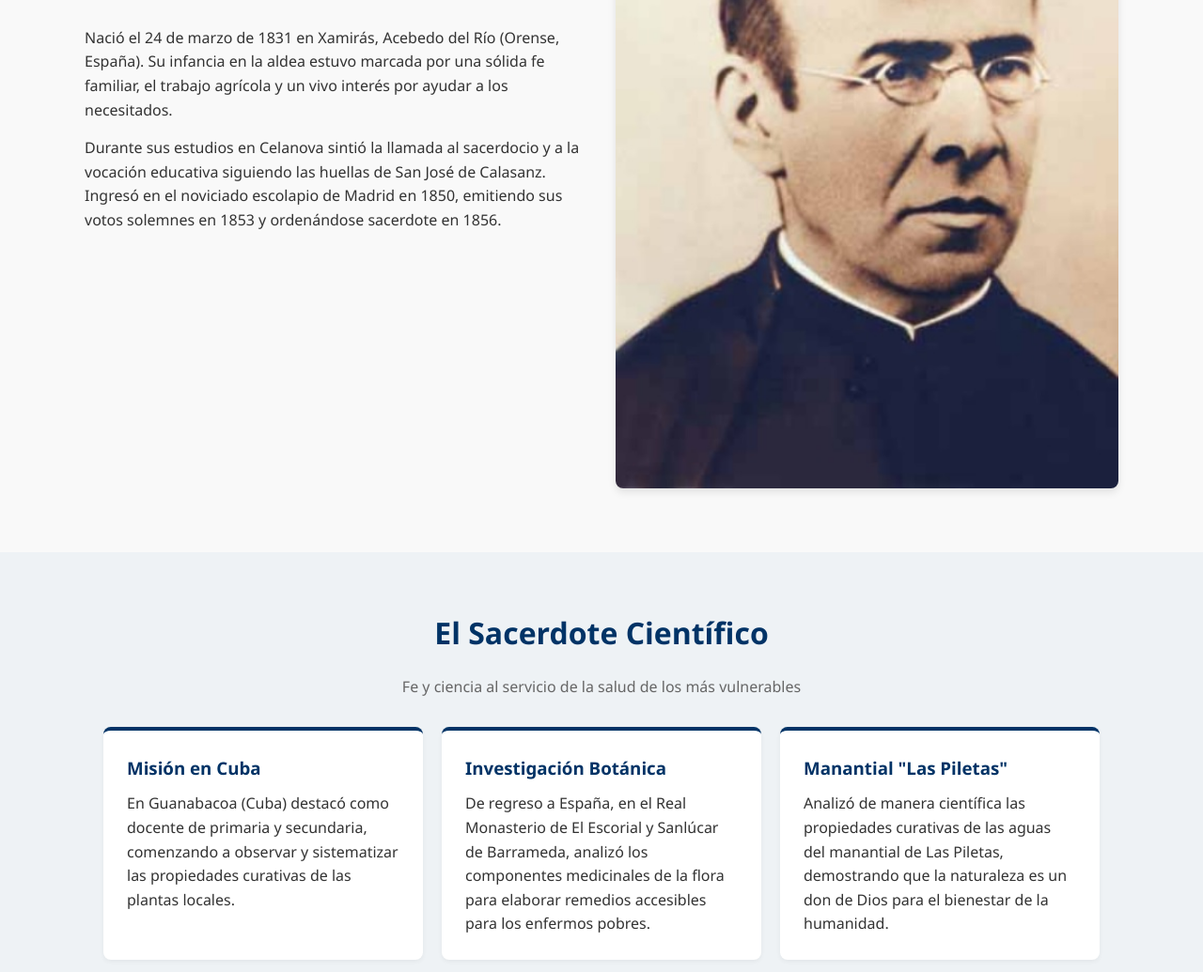
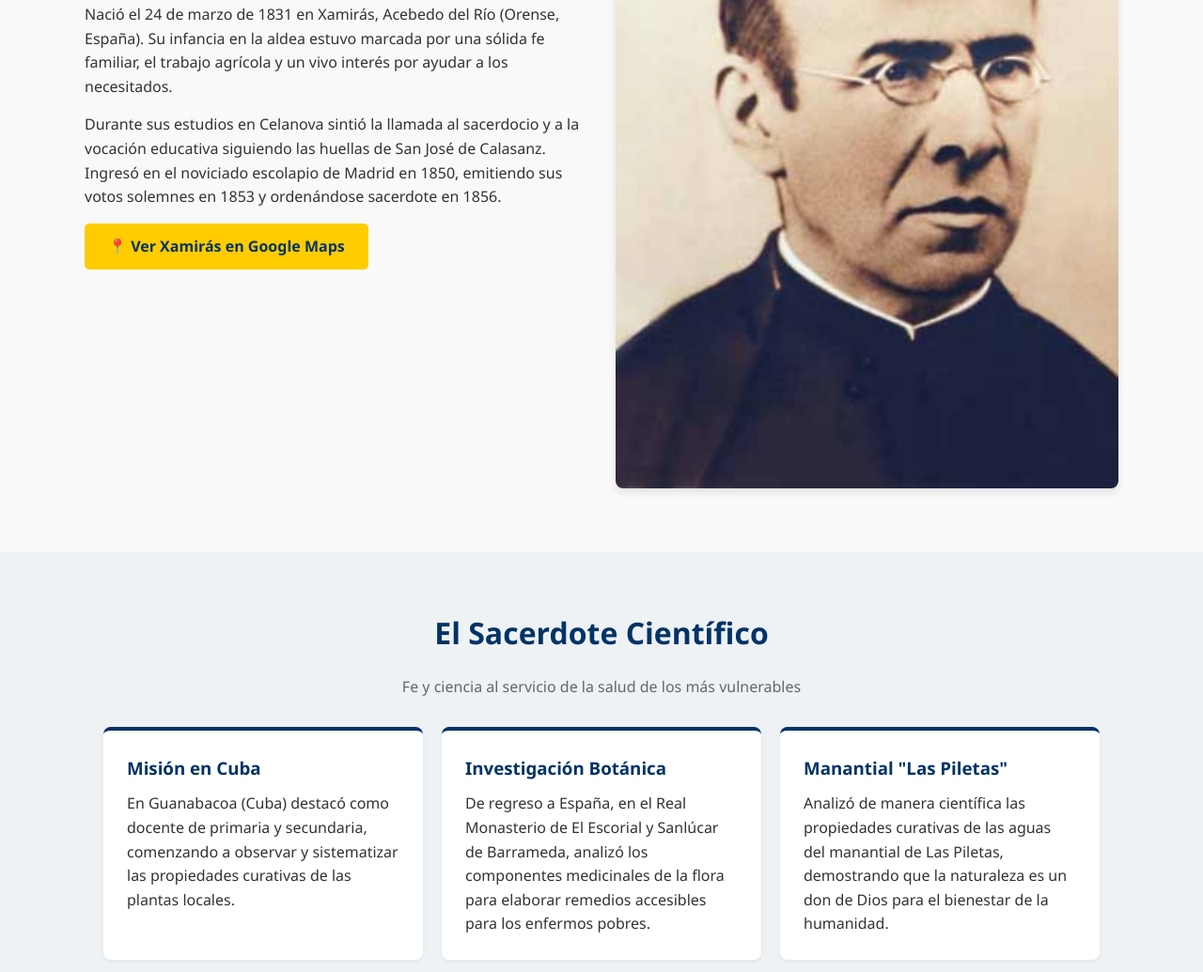
Before and after one commit to MatiasHer91218/proyecto, a plain HTML site: page index.html in a window 1280 px wide. Shown: the part 852-1887 px from the top of the page at 94% size. Drawn offline with Linux system fonts and the light colour scheme.

Commit message:
Add files via upload

```diff
--- a/index.html
+++ b/index.html
@@ -40,6 +40,12 @@
             <div class="texto">
                 <p>Nació el 24 de marzo de 1831 en Xamirás, Acebedo del Río (Orense, España). Su infancia en la aldea estuvo marcada por una sólida fe familiar, el trabajo agrícola y un vivo interés por ayudar a los necesitados.</p>
                 <p>Durante sus estudios en Celanova sintió la llamada al sacerdocio y a la vocación educativa siguiendo las huellas de San José de Calasanz. Ingresó en el noviciado escolapio de Madrid en 1850, emitiendo sus votos solemnes en 1853 y ordenándose sacerdote en 1856.</p>
+                <a href="https://www.google.com/maps/search/?api=1&query=Xamir%C3%A1s%2C%20Acebedo%20del%20R%C3%ADo%2C%20Ourense%2C%20Espa%C3%B1a"
+                    target="_blank"
+                   rel="noopener noreferrer"
+                   class="btn">
+                    📍 Ver Xamirás en Google Maps
+                </a>
             </div>
             <div class="imagen">
                 <img src="./imagenes/retrato.jpg" alt="Retrato de San Faustino Míguez">
```
